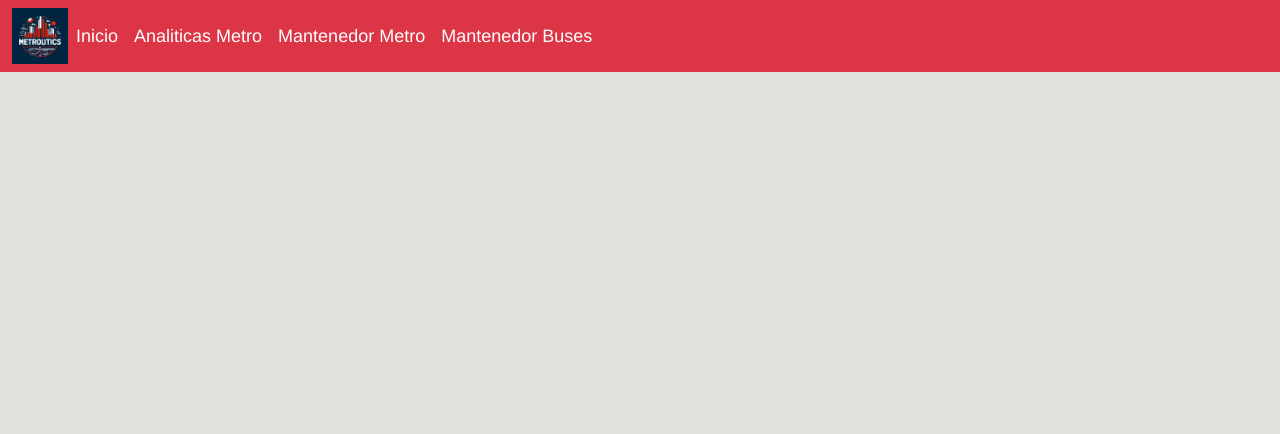
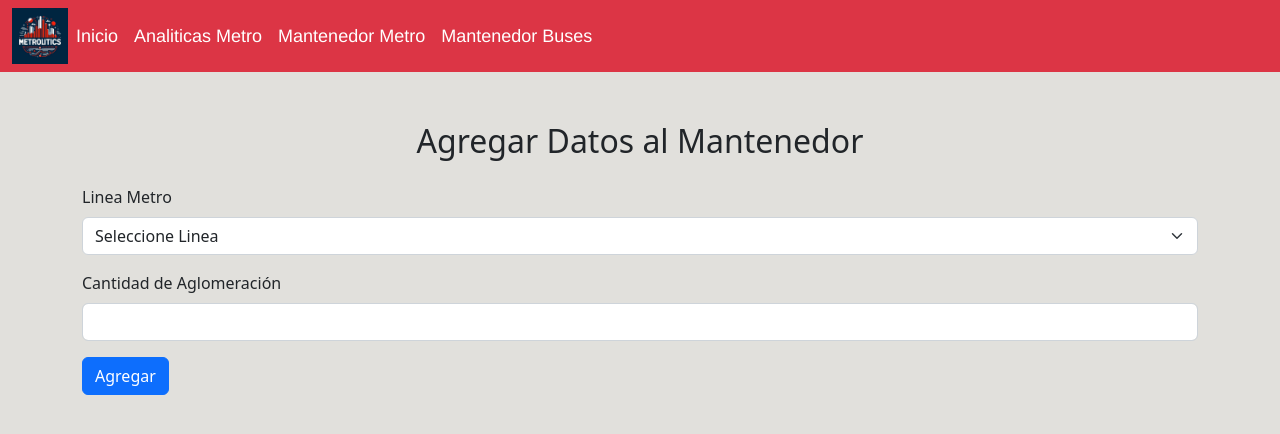
Before and after one commit to Gavoo0/MetroLitics, a Django app: page /mantenedor_buses in a window 1280 px wide. Shown: the top 434 px of the page. Run offline with Django 4.2, Linux system fonts and the light colour scheme.

Commit message:
mantenedor_buses

```diff
--- a/MetroLitics/Metro/templates/Metro/mantenedor_buses.html
+++ b/MetroLitics/Metro/templates/Metro/mantenedor_buses.html
@@ -1,5 +1,36 @@
 {% extends "Metro/base.html" %}
 {% block content %}
 
+<div class="container">
+    <span class="Titulo-Form">Agregar Datos al Mantenedor</span>
+    <form class="row g-3" id="form-agregar" method="POST">
+        {% csrf_token %}
+        <div class="col-md-12">
+          <label for="linea" class="form-label">Linea Metro</label>
+          <select class="form-select" id="linea">
+            <option selected disabled>Seleccione Linea</option>
+            <option value="1">1</option>
+            <option value="2">2</option>
+            <option value="3">3</option>
+            <option value="4">4</option>
+            <option value="5">5</option>
+            <option value="6">6</option>
+            <option value="7">7</option>
+          </select>
+          <p id="mensaje_error" >Seleccione una opcion</p>
+        </div>
+        <div class="col-md-12">
+          <label for="aglomeracion" class="form-label">Cantidad de Aglomeración</label>
+          <input type="number" class="form-control" id="aglomeracion" name="aglomeracion">
+          <p id="mensaje_error2" >Ingrese algún dato</p>
+        </div>
+        <div class="col-12">
+          <button type="submit" class="btn btn-primary" id="boton-submit">Agregar</button>
+        </div>
+      </form>
+
+</div>
+
+<script src="https://code.jquery.com/jquery-3.7.1.js" integrity="sha256-eKhayi8LEQwp4NKxN+CfCh+3qOVUtJn3QNZ0TciWLP4=" crossorigin="anonymous"></script>
 
 {% endblock %}
```
